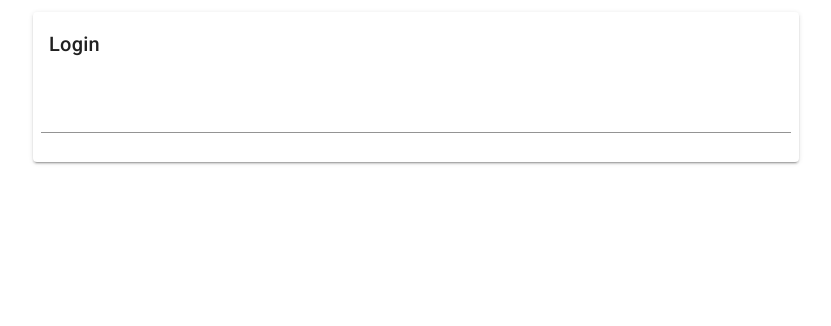
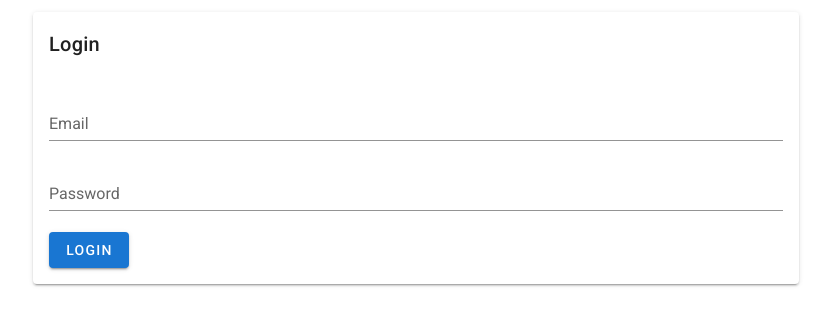
Before and after one commit to GuusvanderVegt/Portfolio, a Vue app: page /login in a window 1280 px wide. Shown: the top 326 px of the page, without its empty margins (224-1055 px from the left). Built offline with nearby package versions, Linux system fonts and the light colour scheme.

Commit message:
Finished form and started with login logic

```diff
--- a/src/composables/authentication.js
+++ b/src/composables/authentication.js
@@ -1,14 +1,29 @@
+import { ref, reactive } from "@vue/composition-api";
+// import router from "@/router";
+// import store from "@/store";
+
 export const useAuthentication = () => {
+    let email = ref("");
+    let password = ref("");
+    let errorMessage = ref("");
 
     let rules = reactive({
         email: [
-          v => !!v || "E-mail is required",
-          v => /.+@.+\..+/.test(v) || "E-mail must be valid"
+            v => !!v || "E-mail is required",
+            v => /.+@.+\..+/.test(v) || "E-mail must be valid"
         ],
         password: [v => !!v || "Password is required"]
     });
 
+    const login = () => {
+        console.log("Email: ", email, "Password: ", password);
+    };
+
     return {
-        rules
-    }
-}
+        email,
+        password,
+        errorMessage,
+        rules,
+        login
+    };
+};
--- a/src/views/Authentication/Login.vue
+++ b/src/views/Authentication/Login.vue
@@ -4,9 +4,23 @@
             <v-col cols="8">
                 <v-card>
                     <v-card-title>Login</v-card-title>
-                    <v-card-actions>
-                        <v-form style="width: 100%">
-                            <v-text-field></v-text-field>
+                    <v-card-actions class="pa-4">
+                        <v-form style="width: 100%" ref="loginForm">
+                            <v-text-field
+                                label="Email"
+                                v-model="email"
+                                :rules="rules.email"
+                            ></v-text-field>
+
+                            <v-text-field
+                                label="Password"
+                                v-model="password"
+                                :rules="rules.password"
+                            ></v-text-field>
+
+                            <v-btn color="primary" @click="validate"
+                                >Login</v-btn
+                            >
                         </v-form>
                     </v-card-actions>
                 </v-card>
@@ -16,9 +30,27 @@
 </template>
 
 <script>
+import { useAuthentication } from "@/composables/authentication.js";
+
 export default {
-    created() {
-        console.log(process.env);
+    name: "Login",
+
+    setup(props, context) {
+        const {
+            email,
+            password,
+            errorMessage,
+            rules,
+            login
+        } = useAuthentication();
+
+        const validate = () => {
+            if (context.refs.loginForm.validate()) {
+                login();
+            }
+        };
+
+        return { email, password, errorMessage, rules, validate };
     }
 };
 </script>
```
